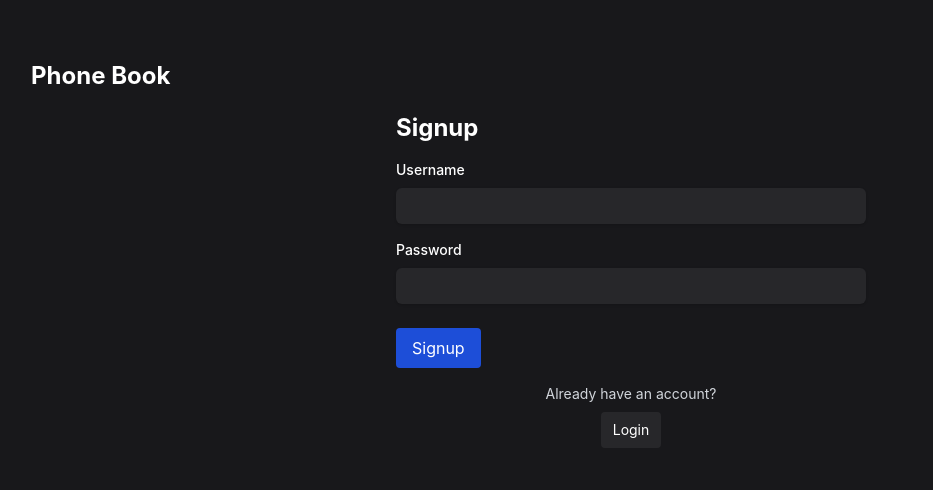
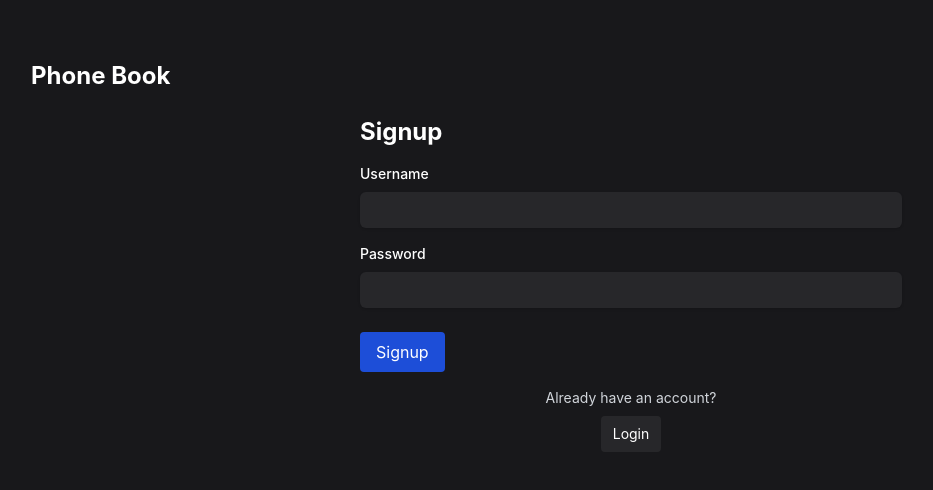
Before and after one commit to Nathraktim/fonBook, a React (Vite) app: page /register in a window 1280 px wide. Shown: the top 490 px of the page, without its empty margins (9-942 px from the left). Built offline with nearby package versions, Linux system fonts and the light colour scheme.

Commit message:
register form

```diff
--- a/src/pages/Register.jsx
+++ b/src/pages/Register.jsx
@@ -36,7 +36,7 @@ function Signup() {
         </div>
       </div>
       <div className='flex-col items-center flex '>
-      <form onSubmit={handleSubmit} className='bg-zinc-900 text-white px-10 mx-10 lg:w-[550px] md:w-[550px] sd:w-[100px]'>
+      <form onSubmit={handleSubmit} className='bg-zinc-900 text-white sm:p-1 mx-10 xs:mx-2 xxs:mx-0 xxxs:mx-0 sm:mx-7 md:w-[550px] sd:w-[100px]'>
       <h2 className='text-2xl font-bold mb-4'>Signup</h2>
       <div className='mb-4'>
         <label htmlFor='username' className='block text-sm font-medium mb-2'>
```
